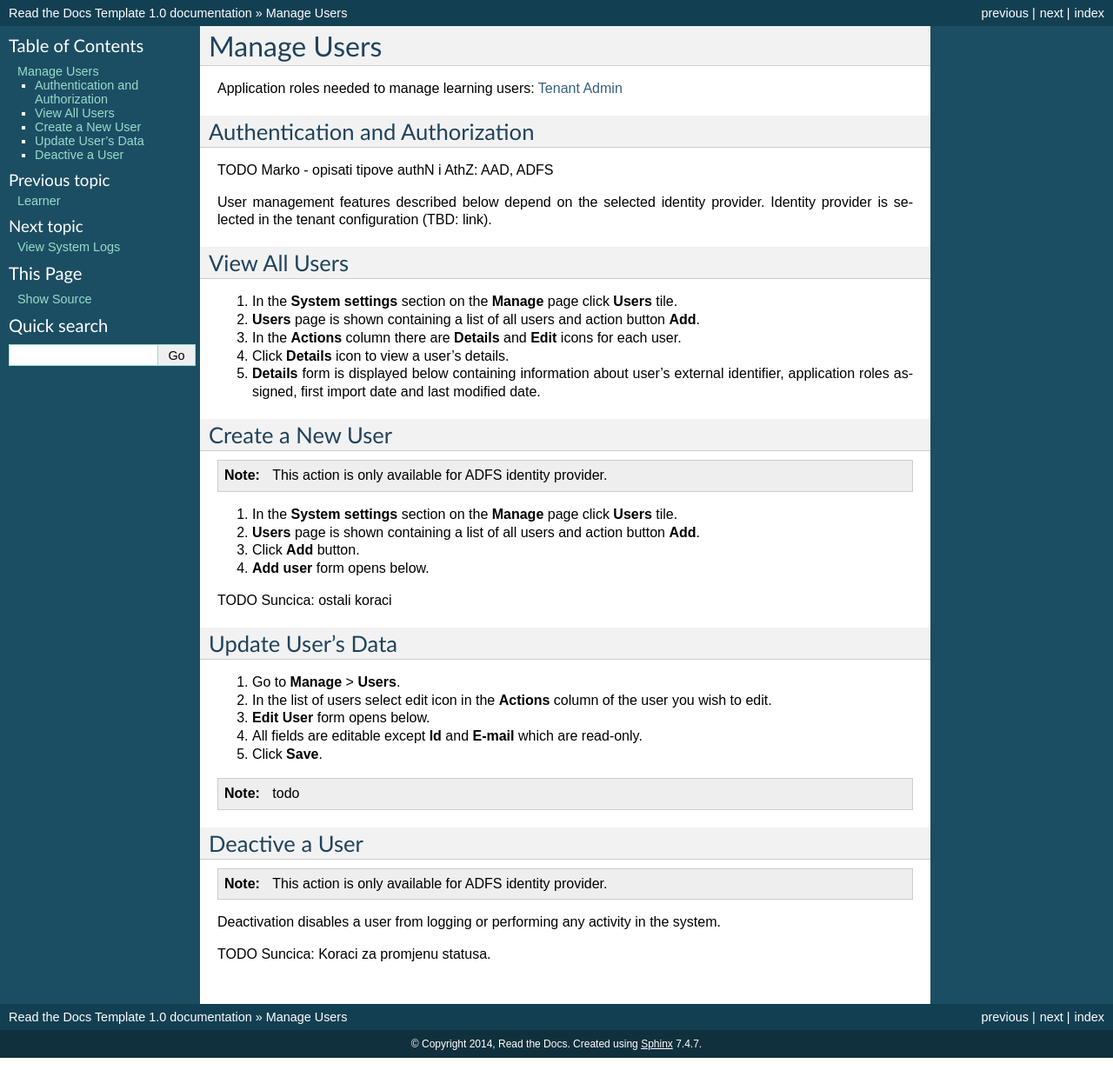
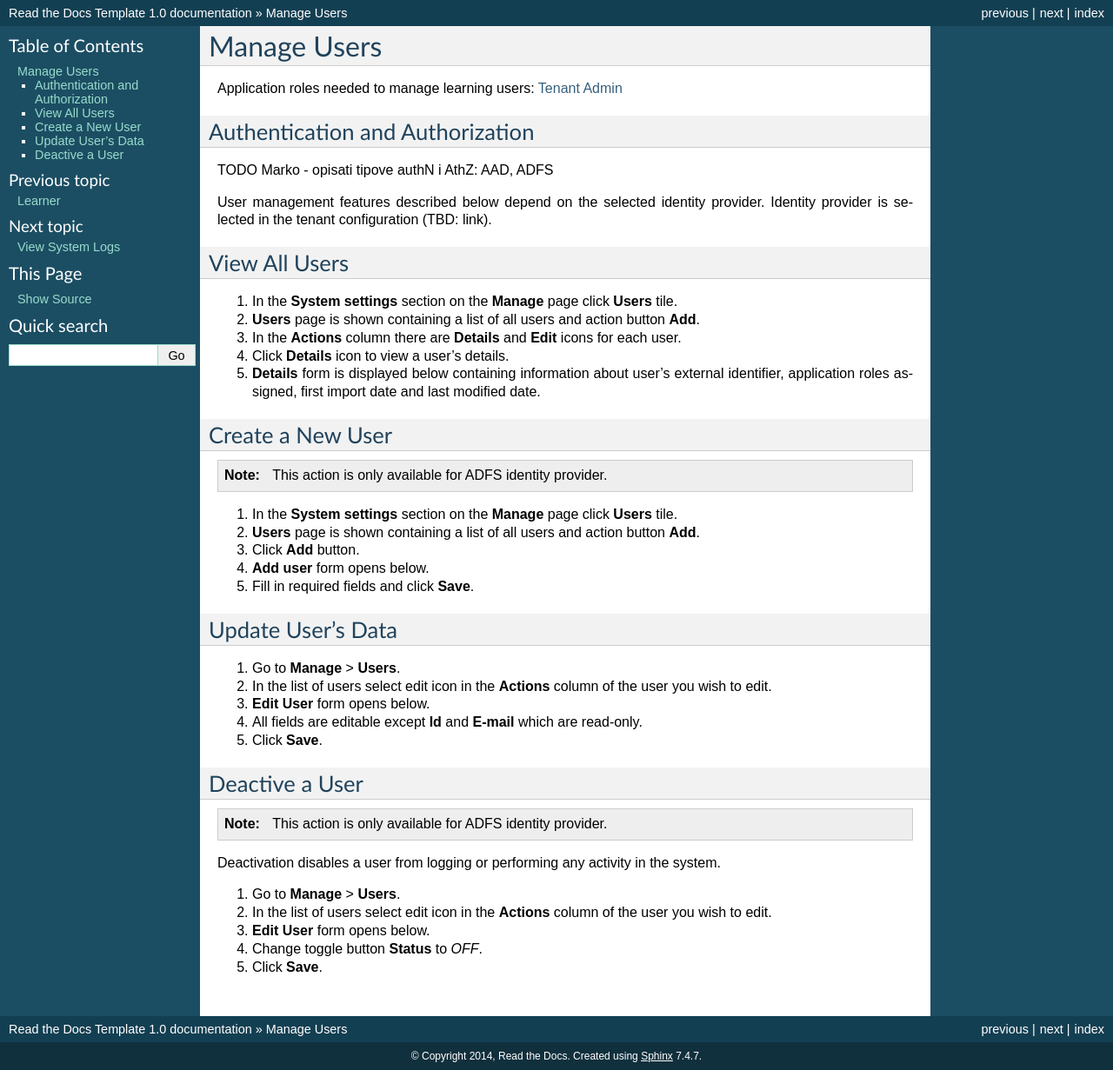
Before and after one commit to pslisko/performa365docs, a Sphinx documentation site: the page built from docs/howto/manage_users.rst, in a window 1280 px wide. Shown: the whole page at 87% size. Built offline with Sphinx 7.4.7, drawn with Linux system fonts in a browser that asks for light colours; pages that are not in the unit, such as notebooks, are missing from menus.

Commit message:
Update manage_users.rst

```diff
--- a/docs/howto/manage_users.rst
+++ b/docs/howto/manage_users.rst
@@ -31,8 +31,7 @@
 #. **Users** page is shown containing a list of all users and action button **Add**.
 #. Click **Add** button.
 #. **Add user** form opens below.
-
-TODO Suncica: ostali koraci
+#. Fill in required fields and click **Save**.
 
 Update User's Data
 ^^^^^^^^^^^^^^
@@ -43,9 +42,6 @@
 #. All fields are editable except **Id** and **E-mail** which are read-only.
 #. Click **Save**.
 
-.. note:: todo
-
-
 Deactive a User
 ^^^^^^^^^^^^^^^^^
 
@@ -53,4 +49,8 @@
 
 Deactivation disables a user from logging or performing any activity in the system.
 
-TODO Suncica: Koraci za promjenu statusa.
+#. Go to **Manage** > **Users**.
+#. In the list of users select edit icon in the **Actions** column of the user you wish to edit.
+#. **Edit User** form opens below.
+#. Change toggle button **Status**  to *OFF*.
+#. Click **Save**.
```
